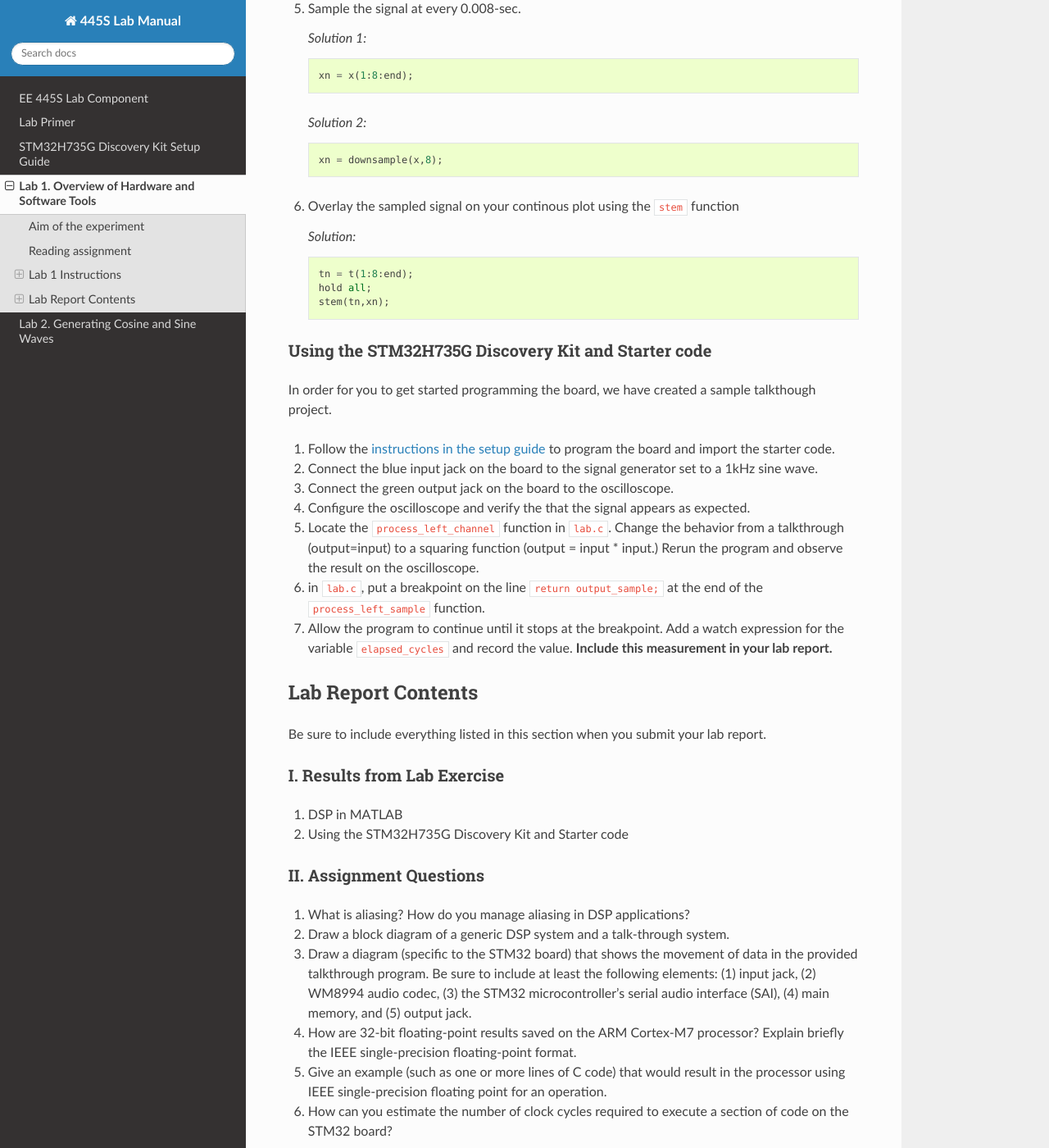
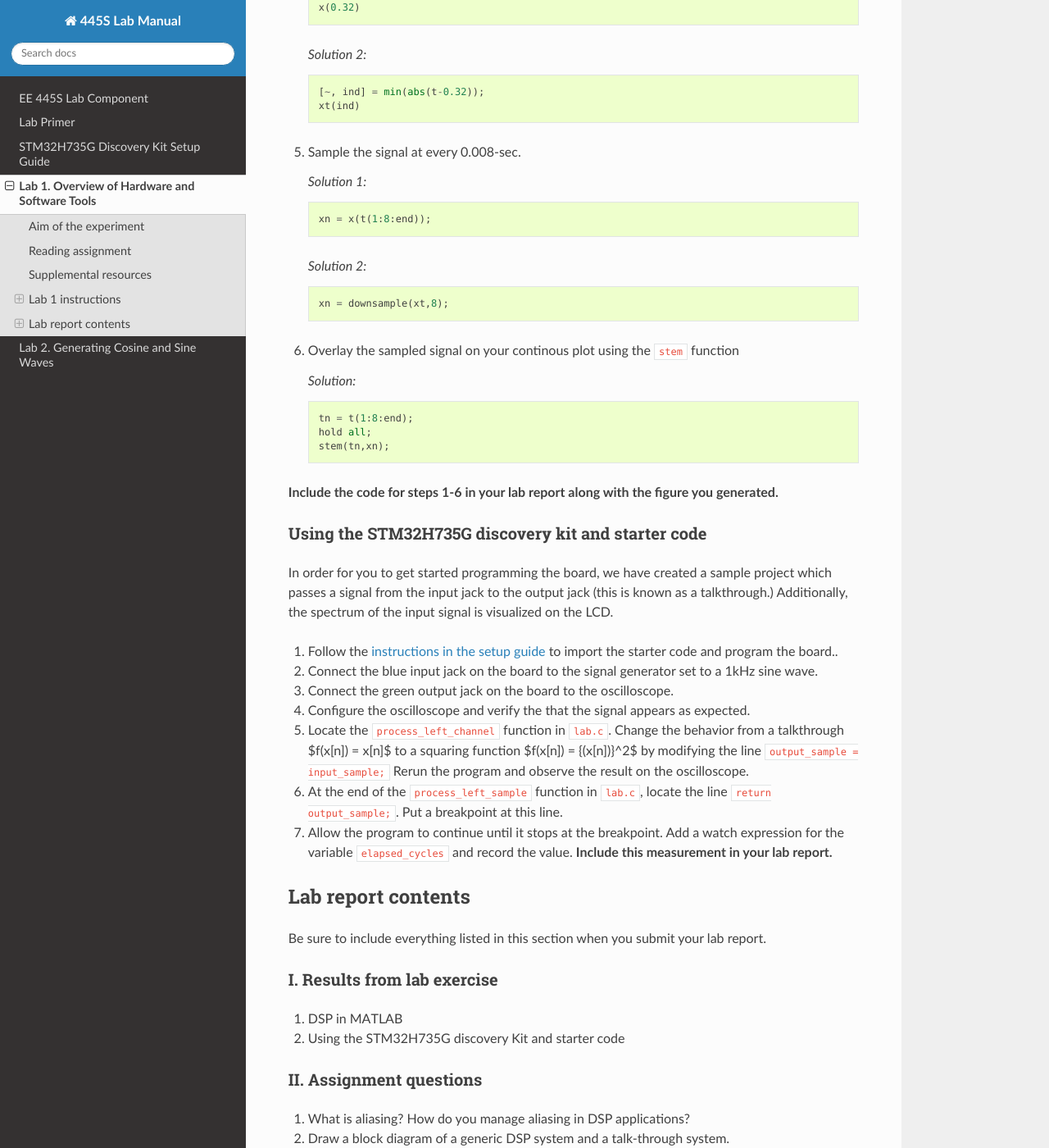
Before and after one commit to danjacobellis/EE445S-lab, a Sphinx documentation site: the page built from docs/lab1.md, in a window 1280 px wide and 1400 px high, scrolled down 1884 px. Shown: the whole window at 82% size. Built offline with Sphinx 7.4.7 and the Read the Docs theme 2.0.0, drawn with Linux system fonts in a browser that asks for light colours; some of the changed text lies outside the part shown.

Commit message:
formatting

````diff
--- a/docs/lab1.md
+++ b/docs/lab1.md
@@ -23,7 +23,12 @@
 * Course reader
 	* Lecture 0 slides on [Introduction][3]
 
-## Lab 1 Instructions
+
+## Supplemental resources
+
+
+
+## Lab 1 instructions
 
 Complete the following exercises during your lab section. Include your results in the lab report.
 
@@ -31,26 +36,33 @@
 
 ### DSP in MATLAB
 
-Since these exercises are intended to teach the basics of MATLAB, the solutions are provided.
+Since these exercises are intended to teach the basics of MATLAB, some possible solutions are provided.
 
-1.  Create a vector `t` representing the continuous time variable with range of one second and sampling period of of $T_s = 0.001$ sec. Please exclude the last data point, i.e., the end point becomes 1-1/fs. One way to create a vector of evenly spaced numbers in MATLAB is with the `:` operator. Alternatively, you can use the `linspace` function.
+1.  Create a vector `t` representing the time variable with range of one second and sampling period of of $T_s = 0.001$ sec. One way to create a vector of evenly spaced numbers in MATLAB is with the `:` operator. Alternatively, you can use the `linspace` function.
 
     *Solution 1:*
     ```
-    t = 0:0.001:0.999;
+    t = 0:0.001:1;
     ```
     *Solution 2:*
     ```
-    t = linspace(0,0.999,1000);
+    t = linspace(0,1,1001);
     ```
 
-2.  Create a plot that approximates the continuous time signal $x(t)=sin(t)$ for $0 < t < 1$, using the `plot` function.
+2.  Create a plot that approximates the continuous time signal $x(t)=sin(2 \pi t)$ for $0 \leq t \leq 1$, using the `plot` function.
 
-    *Solution:*
+    *Solution 1:*
     ```
-    xt = sin(t);
+    x = @(t) sin(2*pi*t);
+    plot(t,x(t));
+    ```
+
+    *Solution 2:*
+    ```
+    xt = sin(2*pi*t);
     plot(t,xt);
     ```
+
 
 3.  Label the plot using the `xlabel`, `ylabel`, and `title` functions.
 
@@ -65,25 +77,25 @@
 
     *Solution 1:*
     ```
-    sin(0.32)
+    x(0.32)
     ```
 
     *Solution 2:*
     ```
     [~, ind] = min(abs(t-0.32));
-    x(ind);
+    xt(ind)
     ```
 
 5.  Sample the signal at every 0.008-sec.
 
     *Solution 1:*
     ```
-    xn = x(1:8:end);
+    xn = x(t(1:8:end));
     ```
 
     *Solution 2:*
     ```
-    xn = downsample(x,8);
+    xn = downsample(xt,8);
     ```
 
 6.  Overlay the sampled signal on your continous plot using the `stem` function
@@ -95,11 +107,13 @@
     stem(tn,xn);
     ```
 
-### Using the STM32H735G Discovery Kit and Starter code
+**Include the code for steps 1-6 in your lab report along with the figure you generated.**
 
-In order for you to get started programming the board, we have created a sample talkthough project.
+### Using the STM32H735G discovery kit and starter code
 
-1. Follow the [instructions in the setup guide][4] to program the board and import the starter code.
+In order for you to get started programming the board, we have created a sample project which passes a signal from the input jack to the output jack (this is known as a talkthrough.) Additionally, the spectrum of the input signal is visualized on the LCD.
+
+1. Follow the [instructions in the setup guide][4] to import the starter code and program the board..
 
 2. Connect the blue input jack on the board to the signal generator set to a 1kHz sine wave.
 
@@ -107,30 +121,27 @@
 
 4. Configure the oscilloscope and verify the that the signal appears as expected.
 
-5. Locate the `process_left_channel` function in `lab.c`. Change the behavior from a talkthrough (output=input) to a squaring function (output = input * input.) Rerun the program and observe the result on the oscilloscope.
+5. Locate the `process_left_channel` function in `lab.c`. Change the behavior from a talkthrough $f(x[n]) = x[n]$ to a squaring function $f(x[n]) = {(x[n])}^2$ by modifying the line `output_sample = input_sample;` Rerun the program and observe the result on the oscilloscope.
 
-6. in `lab.c`, put a breakpoint on the line `return output_sample;` at the end of the `process_left_sample` function.
+6. At the end of the `process_left_sample` function in `lab.c`, locate the line `return output_sample;`. Put a breakpoint at this line.
 
 7. Allow the program to continue until it stops at the breakpoint. Add a watch expression for the variable `elapsed_cycles` and record the value. **Include this measurement in your lab report.**
 
-
-## Lab Report Contents
+## Lab report contents
 
 Be sure to include everything listed in this section when you submit your lab report.
 
-### I. Results from Lab Exercise
+### I. Results from lab exercise
 
 1. DSP in MATLAB
 
-2. Using the STM32H735G Discovery Kit and Starter code
+2. Using the STM32H735G discovery Kit and starter code
 
-### II. Assignment Questions
+### II. Assignment questions
 
 1. What is aliasing? How do you manage aliasing in DSP applications?
 
 2. Draw a block diagram of a generic DSP system and a talk-through system.
-
-3. Draw a diagram (specific to the STM32 board) that shows the movement of data in the provided talkthrough program. Be sure to include at least the following elements: (1) input jack, (2) WM8994 audio codec, (3) the STM32 microcontroller's serial audio interface (SAI), (4) main memory, and (5) output jack.
 
 3. How are 32-bit floating-point results saved on the ARM Cortex-M7 processor? Explain briefly the IEEE single-precision floating-point format.
 
````
Also changed, not shown: docs/overview.md (+4 -8 lines), docs/stm32h735g.md (+3 -3 lines).
